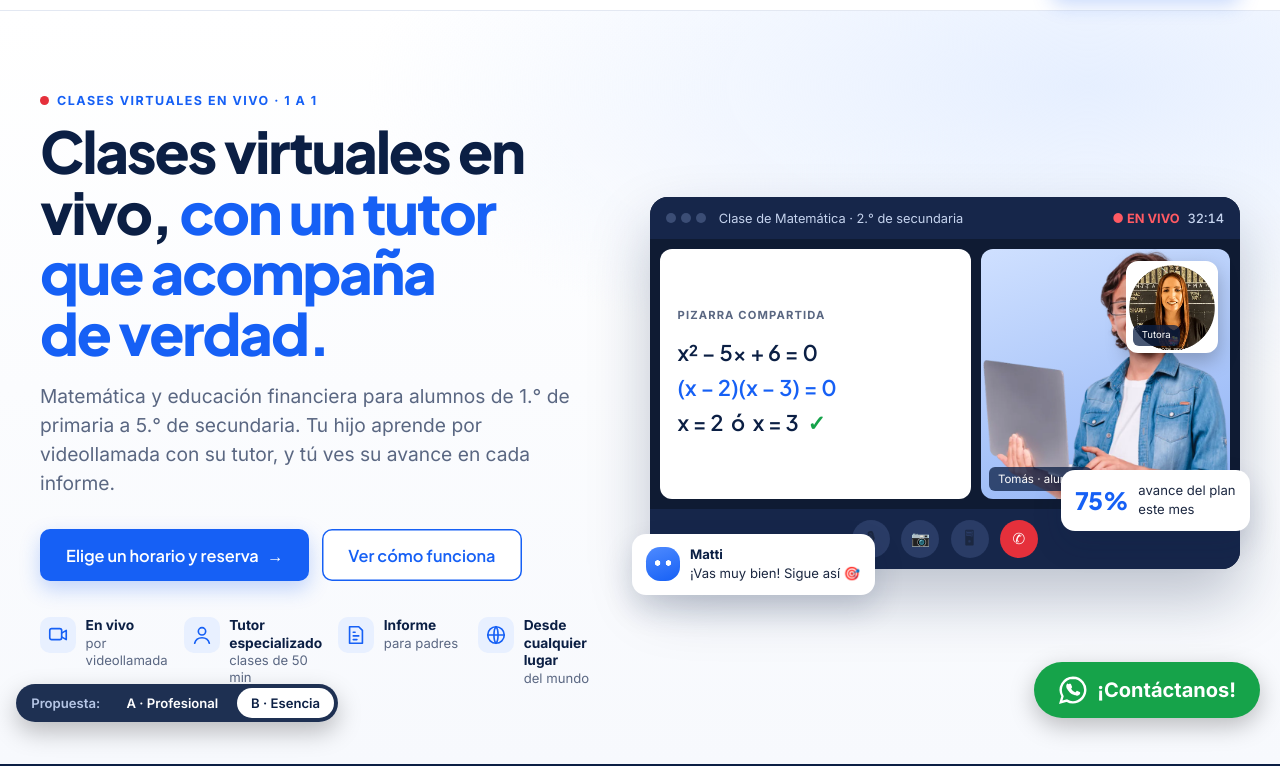
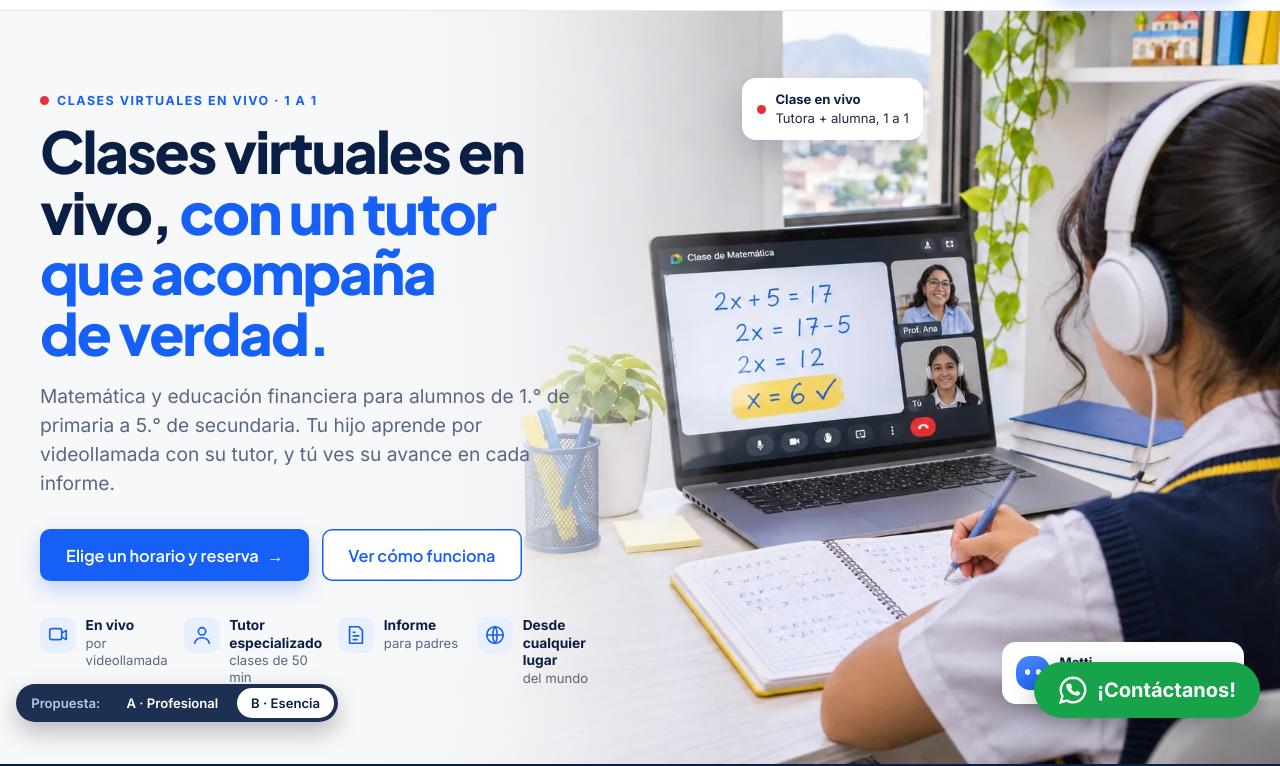
Before and after one commit to sayefsgallegos-oss/Ejercicios, a plain HTML site: page matlab-web/opcion-a/index.html in a window 1280 px wide. Shown: the part 62-828 px from the top of the page. Drawn offline with Linux system fonts and the light colour scheme.

Commit message:
Propuesta A: portada con foto real de clase virtual
Reemplaza la maqueta de videollamada por la foto generada (alumna en
clase de Meet con pizarra compartida), con versión recortada para
celular y fundido para que el texto se lea. Ajusta el menú y los
íconos de la portada en pantallas de laptop.

Co-Authored-By: Claude Opus 5.5 <noreply@anthropic.com>
Claude-Session: https://claude.ai/code/session_012ze8WRdCQ41QUxvsmvKpor

```diff
--- a/matlab-web/css/opcion-a.css
+++ b/matlab-web/css/opcion-a.css
@@ -205,3 +205,33 @@
 .pa-cifras b span { font: inherit; color: inherit; }
 .pa-hero-in > *, .pa-informe-grid > *, .pa-mascotas-grid > *, .pa-ventana-cuerpo > * { min-width: 0; }
 @media (max-width: 600px) { .pa-ventana-titulo { font-size: .72rem; } .pa-burbuja-2 { top: -6px; } .pa-hero-botones .pa-btn { width: 100%; } }
+
+/* ---------- Portada con foto (reemplaza la maqueta de videollamada) ---------- */
+.pa-hero { position: relative; background: #f7f8fa; }
+.pa-hero-in { grid-template-columns: minmax(0, 560px); min-height: clamp(560px, 46vw, 680px); position: relative; z-index: 1; }
+.pa-hero-foto { position: absolute; inset: 0 0 0 auto; width: 70%; }
+.pa-hero-foto picture, .pa-hero-foto img { display: block; width: 100%; height: 100%; }
+.pa-hero-foto img { object-fit: cover; object-position: 70% center; }
+.pa-hero-foto::before { /* fundido hacia la izquierda para que el texto se lea */
+  content: ""; position: absolute; inset: 0; z-index: 1; pointer-events: none;
+  background: linear-gradient(90deg, #f7f8fa 0%, rgba(247,248,250,.85) 14%, rgba(247,248,250,0) 38%);
+}
+.pa-hero-foto .pa-burbuja { z-index: 2; }
+.pa-burbuja-vivo { top: 9%; left: 40%; }
+.pa-burbuja-vivo .pa-punto-vivo { flex: none; }
+.pa-hero-foto .pa-burbuja-1 { left: auto; right: 4%; bottom: 8%; }
+@media (max-width: 1180px) and (min-width: 961px) { .pa-hero-foto { width: 64%; } .pa-hero-in { grid-template-columns: minmax(0, 500px); } }
+@media (max-width: 960px) {
+  .pa-hero-in { min-height: 0; padding-bottom: 1.5rem; }
+  .pa-hero-foto { position: relative; width: 100%; aspect-ratio: 1 / 1; max-height: 560px; }
+  .pa-hero-foto::before { background: linear-gradient(180deg, #f7f8fa 0%, rgba(247,248,250,0) 16%); }
+  .pa-hero-foto img { object-position: center; }
+  .pa-burbuja-vivo { top: auto; bottom: 16px; left: 16px; }
+  .pa-hero-foto .pa-burbuja-1 { display: none; }
+}
+.pa-hero-in { position: static; }
+.pa-hero-texto { position: relative; z-index: 2; }
+@media (max-width: 960px) { .pa-hero-foto { border-radius: 18px; overflow: hidden; } }
+@media (max-width: 1240px) { .pa-nav { display: none; } .pa-cab-acciones { margin-left: auto; } }
+@media (max-width: 1240px) and (min-width: 961px) { .pa-rasgos { grid-template-columns: repeat(2, minmax(0, 220px)); } .pa-hero-in { grid-template-columns: minmax(0, 470px); } }
+.pa-btn { white-space: nowrap; }
--- a/matlab-web/opcion-a/index.html
+++ b/matlab-web/opcion-a/index.html
@@ -58,28 +58,14 @@
           </ul>
         </div>
 
-        <!-- Maqueta de una clase virtual -->
-        <div class="pa-clase" aria-label="Así se ve una clase virtual de matLab">
-          <div class="pa-ventana">
-            <div class="pa-ventana-barra">
-              <span class="pa-dots"><i></i><i></i><i></i></span>
-              <span class="pa-ventana-titulo">Clase de Matemática · 2.° de secundaria</span>
-              <span class="pa-envivo">● EN VIVO <b>32:14</b></span>
-            </div>
-            <div class="pa-ventana-cuerpo">
-              <div class="pa-pizarra">
-                <p class="pa-pizarra-tit">Pizarra compartida</p>
-                <p class="pa-mate">x² − 5x + 6 = 0</p>
-                <p class="pa-mate pa-mate-2">(x − 2)(x − 3) = 0</p>
-                <p class="pa-mate pa-mate-3">x = 2 &nbsp;ó&nbsp; x = 3 <span>✓</span></p>
-              </div>
-              <figure class="pa-cam pa-cam-alumno"><img src="/img/programas/chico-laptop.webp" alt="Alumno en clase virtual" width="650" height="784"><figcaption>Tomás · alumno</figcaption></figure>
-              <figure class="pa-cam pa-cam-tutor"><img src="/img/equipo/nidia-arana.webp" alt="Tutora de matLab" width="336" height="344"><figcaption>Tutora</figcaption></figure>
-            </div>
-            <div class="pa-controles" aria-hidden="true"><i>🎙</i><i>📷</i><i>🖥</i><i class="pa-colgar">✆</i></div>
-          </div>
+        <!-- Foto de portada: clase virtual en vivo (img/opcion-a/) -->
+        <div class="pa-hero-foto">
+          <picture>
+            <source media="(max-width: 960px)" srcset="/img/opcion-a/portada-clase-virtual-movil.webp">
+            <img src="/img/opcion-a/portada-clase-virtual.webp" alt="Alumna en una clase virtual de matemática en vivo con su tutora por videollamada" width="1535" height="1024" fetchpriority="high">
+          </picture>
+          <div class="pa-burbuja pa-burbuja-vivo"><span class="pa-punto-vivo"></span><span><strong>Clase en vivo</strong>Tutora + alumna, 1 a 1</span></div>
           <div class="pa-burbuja pa-burbuja-1"><span class="pa-mini-mascota pa-matti" aria-hidden="true"></span><span><strong>Matti</strong>¡Vas muy bien! Sigue así 🎯</span></div>
-          <div class="pa-burbuja pa-burbuja-2"><strong>75%</strong><span>avance del plan<br>este mes</span></div>
         </div>
       </div>
     </section>
```
Also changed, not shown: matlab-web/img/opcion-a/portada-clase-virtual-movil.webp (added), matlab-web/img/opcion-a/portada-clase-virtual.webp (added).
